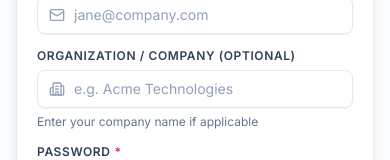
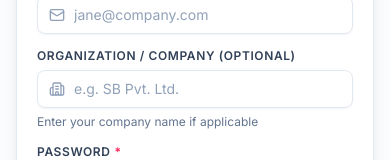
Before and after one commit to biswassomnath854-glitch/NexOps, a React (Vite) app in the folder client/: page /register in a window 390 px wide. Shown: the part 362-522 px from the top of the page. Built offline with nearby package versions, Linux system fonts and the light colour scheme; no server answers.

Commit message:
fix(ui): unify responsive and visual system across application

```diff
--- a/client/src/components/common/Breadcrumbs.jsx
+++ b/client/src/components/common/Breadcrumbs.jsx
@@ -10,8 +10,8 @@ const ROUTE_LABELS = {
   workload: 'Workload',
   analytics: 'Analytics',
   notifications: 'Notifications',
-  users: 'Users Management',
-  organizations: 'Organization',
+  users: 'Users',
+  organizations: 'Organizations',
   departments: 'Departments',
   settings: 'Settings',
   showcase: 'UI Showcase',
--- a/client/src/components/common/PageHeader.jsx
+++ b/client/src/components/common/PageHeader.jsx
@@ -10,7 +10,7 @@ export function PageHeader({
   className,
 }) {
   return (
-    <div className={cn('mb-8 space-y-3', className)}>
+    <div className={cn('mb-6 space-y-2.5', className)}>
       {/* Breadcrumbs */}
       {breadcrumbs.length > 0 && (
         <nav className="flex items-center text-xs font-medium text-slate-500 space-x-1.5" aria-label="Breadcrumb">
@@ -40,11 +40,11 @@ export function PageHeader({
       {/* Main Title and Action Toolbar */}
       <div className="flex flex-col sm:flex-row sm:items-center sm:justify-between gap-4">
         <div>
-          <h1 className="text-2xl sm:text-3xl font-bold tracking-tight text-slate-900">
+          <h1 className="text-xl sm:text-2xl font-bold tracking-tight text-slate-900">
             {title}
           </h1>
           {description && (
-            <p className="mt-1 text-sm text-slate-500 max-w-3xl">
+            <p className="mt-1 text-xs sm:text-sm text-slate-500 max-w-3xl">
               {description}
             </p>
           )}
--- a/client/src/components/ui/Table.jsx
+++ b/client/src/components/ui/Table.jsx
@@ -83,7 +83,7 @@ export function TableCell({ children, className, align = 'left', ...props }) {
   return (
     <td
       className={cn(
-        'px-4 py-3.5 whitespace-nowrap text-slate-700',
+        'px-4 py-3 whitespace-nowrap text-slate-700',
         alignments[align] || alignments.left,
         className
       )}
--- a/client/src/layouts/MobileNav.jsx
+++ b/client/src/layouts/MobileNav.jsx
@@ -12,7 +12,6 @@ import {
   Building2,
   Landmark,
   Settings,
-  Sparkles,
   LogOut,
   X,
   Shield,
@@ -148,7 +147,7 @@ export function MobileNav({ isOpen, onClose }) {
             </div>
             <div className="min-w-0 flex-1">
               <p className="text-xs font-semibold text-white truncate">
-                {user?.organization?.name || 'Acme Global Corp'}
+                {user?.organization?.name || 'SB Pvt. Ltd.'}
               </p>
               <p className="text-[10px] text-slate-400 truncate">Enterprise Plan</p>
             </div>
--- a/client/src/layouts/Sidebar.jsx
+++ b/client/src/layouts/Sidebar.jsx
@@ -12,7 +12,6 @@ import {
   Building2,
   Landmark,
   Settings,
-  Sparkles,
   ChevronLeft,
   ChevronRight,
   Shield,
@@ -150,7 +149,7 @@ export function Sidebar({ className }) {
             </div>
             <div className="min-w-0 flex-1">
               <p className="text-xs font-semibold text-white truncate">
-                {user?.organization?.name || 'Acme Global Corp'}
+                {user?.organization?.name || 'SB Pvt. Ltd.'}
               </p>
               <p className="text-[10px] text-slate-400 truncate">Enterprise Operations</p>
             </div>
--- a/client/src/pages/analytics/AnalyticsPage.jsx
+++ b/client/src/pages/analytics/AnalyticsPage.jsx
@@ -1,12 +1,9 @@
-import { useState, useEffect, useCallback, useMemo } from 'react'
+import { useState, useEffect, useCallback } from 'react'
 import { useAuth } from '@/hooks/useAuth'
 import { analyticsApi } from '@/api/endpoints/analytics'
 import { ROLES } from '@/constants/roles'
 import { ROUTES } from '@/constants/routes'
 import { PageHeader } from '@/components/common/PageHeader'
-import { StatusBadge } from '@/components/common/StatusBadge'
-import { TaskStatusBadge } from '@/components/tasks/TaskStatusBadge'
-import { TaskPriorityBadge } from '@/components/tasks/TaskPriorityBadge'
 import { ErrorState } from '@/components/feedback/ErrorState'
 import { Card, CardHeader, CardTitle, CardDescription, CardContent } from '@/components/ui/Card'
 import { Badge } from '@/components/ui/Badge'
@@ -28,11 +25,7 @@ import {
   Clock,
   AlertTriangle,
   FolderKanban,
-  Filter,
   X,
-  PieChart as PieChartIcon,
-  Calendar,
-  AlertCircle,
 } from 'lucide-react'
 import {
   BarChart,
@@ -257,7 +250,7 @@ export function AnalyticsPage() {
     }))
 
   return (
-    <div className="space-y-8 animate-in fade-in duration-150">
+    <div className="space-y-6 animate-in fade-in duration-150">
       {/* ── Page Header ── */}
       <PageHeader
         title="Analytics"
--- a/client/src/pages/auth/RegisterPage.jsx
+++ b/client/src/pages/auth/RegisterPage.jsx
@@ -133,7 +133,7 @@ export function RegisterPage() {
           <Input
             label="Organization / Company (Optional)"
             name="organizationName"
-            placeholder="e.g. Acme Technologies"
+            placeholder="e.g. SB Pvt. Ltd."
             value={formData.organizationName}
             onChange={handleChange}
             error={fieldErrors.organizationName}
--- a/client/src/pages/workload/WorkloadPage.jsx
+++ b/client/src/pages/workload/WorkloadPage.jsx
@@ -234,7 +234,7 @@ export function WorkloadPage() {
   const hasActiveFilters = Boolean(search.trim() || priority)
 
   return (
-    <div className="space-y-8 animate-in fade-in duration-150">
+    <div className="space-y-6 animate-in fade-in duration-150">
       {/* ── Page Header ── */}
       <PageHeader
         title="Workload"
```
